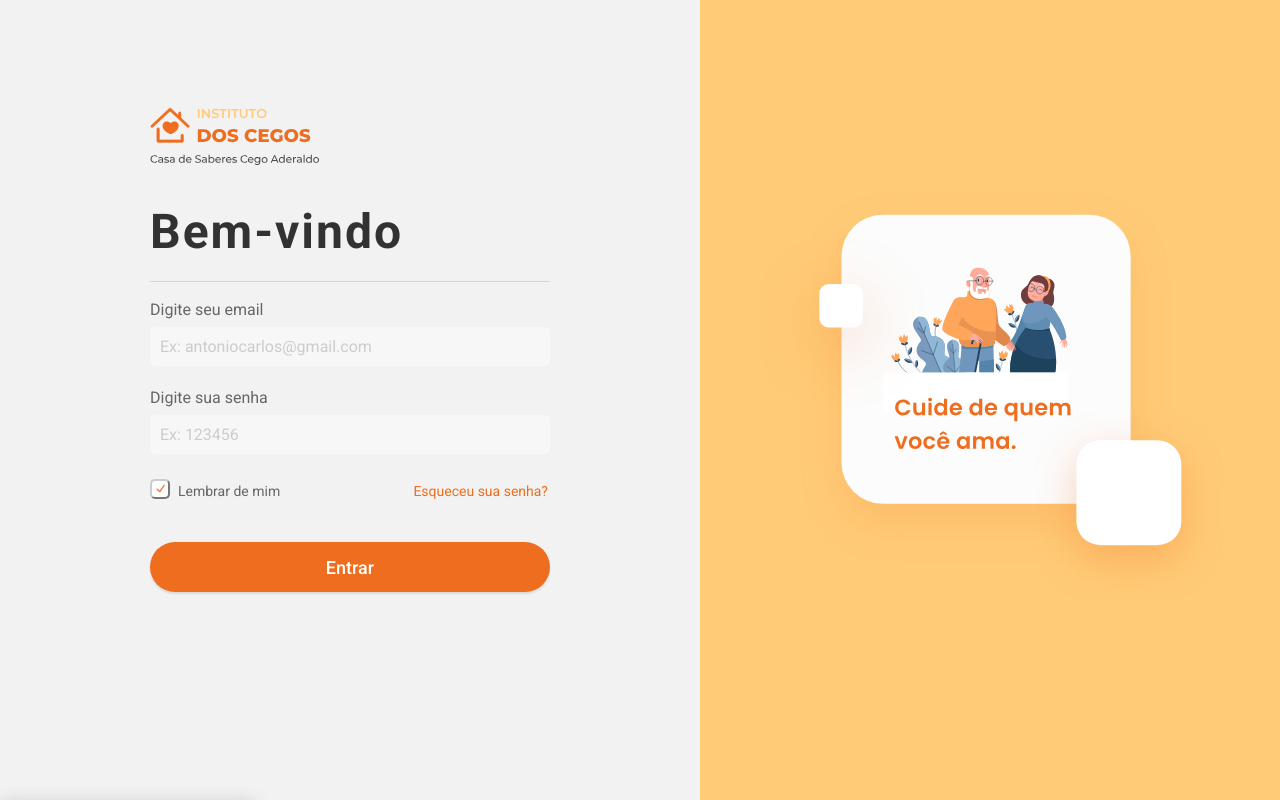
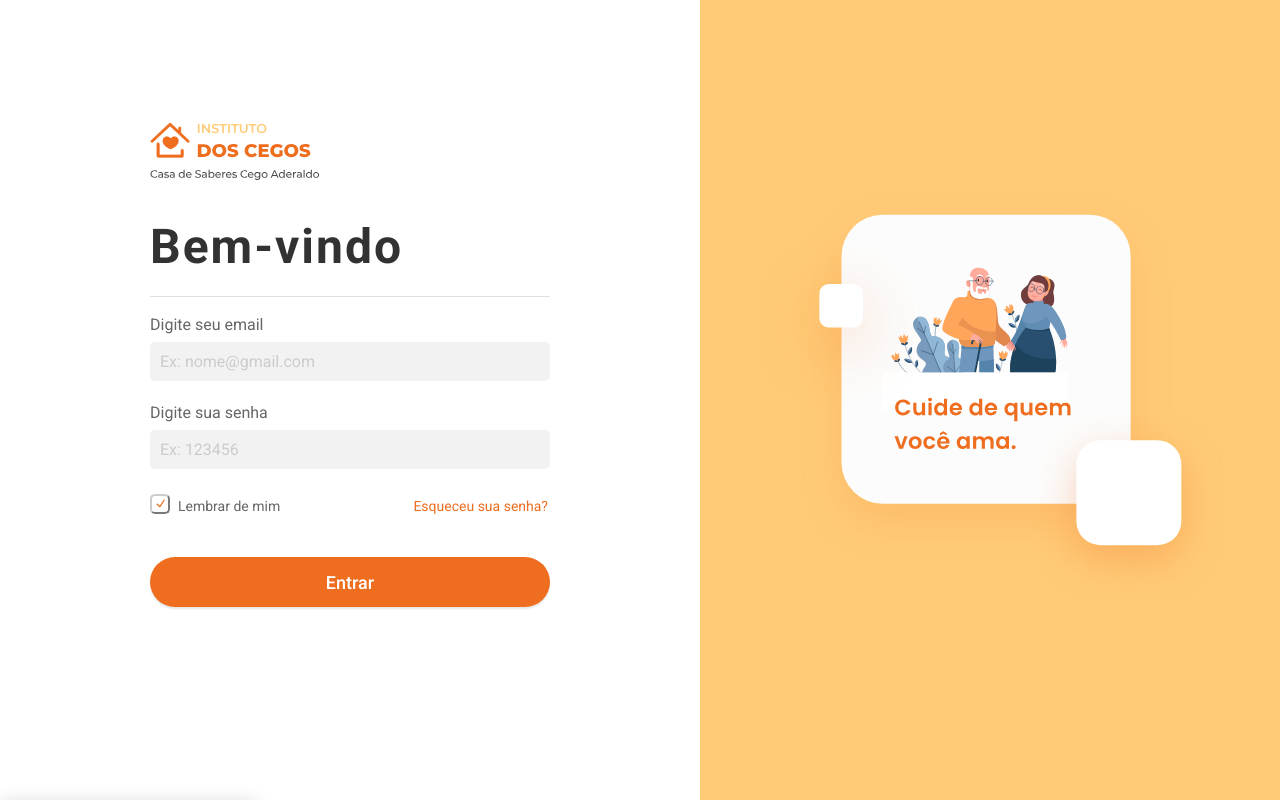
Before and after one commit to dev-inove/instituto-dos-cegos-front, a React (Create React App) app: page / in a window 1280 px wide. Built offline with nearby package versions, Linux system fonts and the light colour scheme.

Commit message:
IDC22-11 - Adição do Yup e Formik na tela de login

```diff
--- a/package.json
+++ b/package.json
@@ -12,6 +12,7 @@
     "@types/react-dom": "^17.0.11",
     "@types/react-router-dom": "^5.3.3",
     "@types/styled-components": "^5.1.23",
+    "formik": "^2.2.9",
     "react": "^17.0.2",
     "react-dom": "^17.0.2",
     "react-icons": "^4.3.1",
@@ -19,7 +20,8 @@
     "react-scripts": "5.0.0",
     "styled-components": "^5.3.0",
     "typescript": "^4.6.2",
-    "web-vitals": "^1.0.1"
+    "web-vitals": "^1.0.1",
+    "yup": "^0.32.11"
   },
   "scripts": {
     "start": "react-scripts start",
--- a/src/components/SideBar/SidebarItems.tsx
+++ b/src/components/SideBar/SidebarItems.tsx
@@ -3,21 +3,25 @@ import {FiHome, FiUsers, FiCalendar, FiUser} from 'react-icons/fi';
 
 const SidebarItems = [
     {
+      id: 1,
       name: "Página inicial",
       route: '/home',
       iconName: <FiHome size={20}/>,
     },
     {
+      id: 2,
       name: "Assistidos",
       route: '/assisted',
       iconName: <FiUsers size={20}/>,
     },
     {
+      id: 3,
       name: "Eventos",
       route: '/events',
       iconName: <FiCalendar size={20}/>,
     },
     {
+      id: 4,
       name: "Meu perfil",
       route: '/profile',
       iconName: <FiUser size={20}/>,
--- a/src/components/SideBar/index.tsx
+++ b/src/components/SideBar/index.tsx
@@ -37,8 +37,8 @@ const SideBar = (props: any) => {
           {
             SidebarItems.map((item, index)=> {
               return (
-                <S.NavLink to={item.route}>
-                  <S.NavLinkItens key={item.name} active={index === activeIndex}>
+                <S.NavLink to={item.route} key={item.id}>
+                  <S.NavLinkItens active={index === activeIndex}>
                     <S.IconLink>{item.iconName}</S.IconLink>
                     <S.TextIcons>{item.name}</S.TextIcons>
                   </S.NavLinkItens>
--- a/src/components/SideBar/styles.ts
+++ b/src/components/SideBar/styles.ts
@@ -4,7 +4,6 @@ import { Link } from 'react-router-dom';
 import {FiLogOut} from 'react-icons/fi';
 
 interface Props {
-  key: string,
   active: boolean,
 }
 
--- a/src/pages/Login/index.tsx
+++ b/src/pages/Login/index.tsx
@@ -1,13 +1,36 @@
 import React from 'react';
-import { Link } from "react-router-dom";
+import { useHistory } from "react-router-dom";
 import Banner from '../../assets/images/banner_login.svg';
 import Logo from '../../assets/images/logo.svg';
 import * as CheckboxPrimitive from '@radix-ui/react-checkbox';
 import { CheckIcon } from '@radix-ui/react-icons';
+import { Formik, Form } from 'formik';
+import * as Yup from 'yup';
 
 import * as S from './styles';
 
+interface InfoLogin {
+  email: string;
+  password: string;
+}
+
+const schema = Yup.object().shape({
+  email: Yup.string().email('Email inválido').required('O e-mail é obrigatório'),
+  password: Yup.string().min(6, 'A senha deve ter pelo menos 6 caracteres').required('Senha é obrigatória'),
+});
+
 function Login() {
+  const history = useHistory();
+
+  const loginInfo = {
+    email: '',
+    password: '',
+  }
+
+  function onSubmit(values: InfoLogin) {
+    history.push("/home");
+  }
+
   return <S.Container>
     <S.ContainerInfo>
       <S.Welcome>
@@ -16,19 +39,40 @@ function Login() {
       </S.Welcome>
       <S.FormLogin>
         <S.Line />
-        <form>
+
+        <Formik initialValues={loginInfo} validationSchema={schema} onSubmit={onSubmit}>
+        {({values, errors, touched, handleChange, handleBlur, handleSubmit}) => {
+          const {email, password} = values;
+          return (
+            <>
+            <Form>
               <S.FormInput>
+                <S.ContainerTextInput>
                   <S.LabelInput>Digite seu email</S.LabelInput>
-            <S.Input type="email" placeholder='Ex: antoniocarlos@gmail.com'/>
+                  {errors.email && touched.email ? <S.LabelInputAlert >{errors.email}</S.LabelInputAlert> : null}
+                </S.ContainerTextInput>
+                <S.Input
+                  type="email"
+                  placeholder='Ex: nome@gmail.com'
+                  value={email}
+                  onChange={handleChange('email')}
+                  onBlur={handleBlur('email')}
+                />
               </S.FormInput>
 
               <S.FormInput>
+                <S.ContainerTextInput>
                   <S.LabelInput>Digite sua senha</S.LabelInput>
-            <S.Input type="password" placeholder='Ex: 123456'/>
+                  {errors.password && touched.password ? <S.LabelInputAlert >{errors.password}</S.LabelInputAlert> : null}
+                </S.ContainerTextInput>
+                <S.Input
+                  type="password"
+                  placeholder='Ex: 123456'
+                  value={password}
+                  onChange={handleChange('password')}
+                  onBlur={handleBlur('password')}
+                />
               </S.FormInput>
-        </form>
-
-
 
               <S.RecoverPassword>
                 <div style={{ margin: 0}}>
@@ -44,11 +88,16 @@ function Login() {
                   <S.ForgotPassword href="#" >Esqueceu sua senha?</S.ForgotPassword>
                 </div>
               </S.RecoverPassword>
-        <Link to="/home" >
-          <S.ButtonLogin type="submit" >
+              <S.ButtonLogin type="submit">
                 <S.TextButtonLogin>Entrar</S.TextButtonLogin>
               </S.ButtonLogin>
-        </Link>
+            </Form>
+            </>
+          )
+        }}
+      </Formik>
+
+
       </S.FormLogin>
     </S.ContainerInfo>
     <S.ContainerLogo>
--- a/src/pages/Login/styles.ts
+++ b/src/pages/Login/styles.ts
@@ -87,6 +87,7 @@ export const ImgBanner = styled.img`
 
 export const Welcome = styled.div`
   width: 400px;
+  margin-top: 30px;
 
   @media(max-width: 500px) {
     width: 70%;
@@ -122,6 +123,11 @@ export const FormInput = styled.div`
   text-align: left;
 `;
 
+export const ContainerTextInput = styled.div`
+  display: flex;
+  justify-content: space-between;
+`;
+
 export const LabelInput = styled.label`
   display: block;
   margin-bottom: 5px;
@@ -131,9 +137,18 @@ export const LabelInput = styled.label`
   line-height: 24px;
 `;
 
+export const LabelInputAlert = styled.label`
+  display: block;
+  margin-bottom: 5px;
+  color: var(--primaryColor);
+  font-weight: normal;
+  font-size: 12px;
+  line-height: 24px;
+`;
+
 export const Input = styled.input`
   width: 400px;
-  background-color: #F7F7F7;
+  background-color: var(--backgroundGray);
   margin-bottom: 20px;
   padding: 10px;
   font-size: 16px;
--- a/src/styles/global.ts
+++ b/src/styles/global.ts
@@ -33,7 +33,7 @@ const Global = createGlobalStyle`
   }
   body {
     height: 100vh;
-    background-color: var(--backgroundGray);
+    background-color: var(--background);
     -webkit-font-smoothing: antialiased;
   }
   body, input, text-area, button {
```
Also changed, not shown: 1 other file (tests, documents, lock files or other folders). Lines whose indentation alone changed are shown as unchanged.
